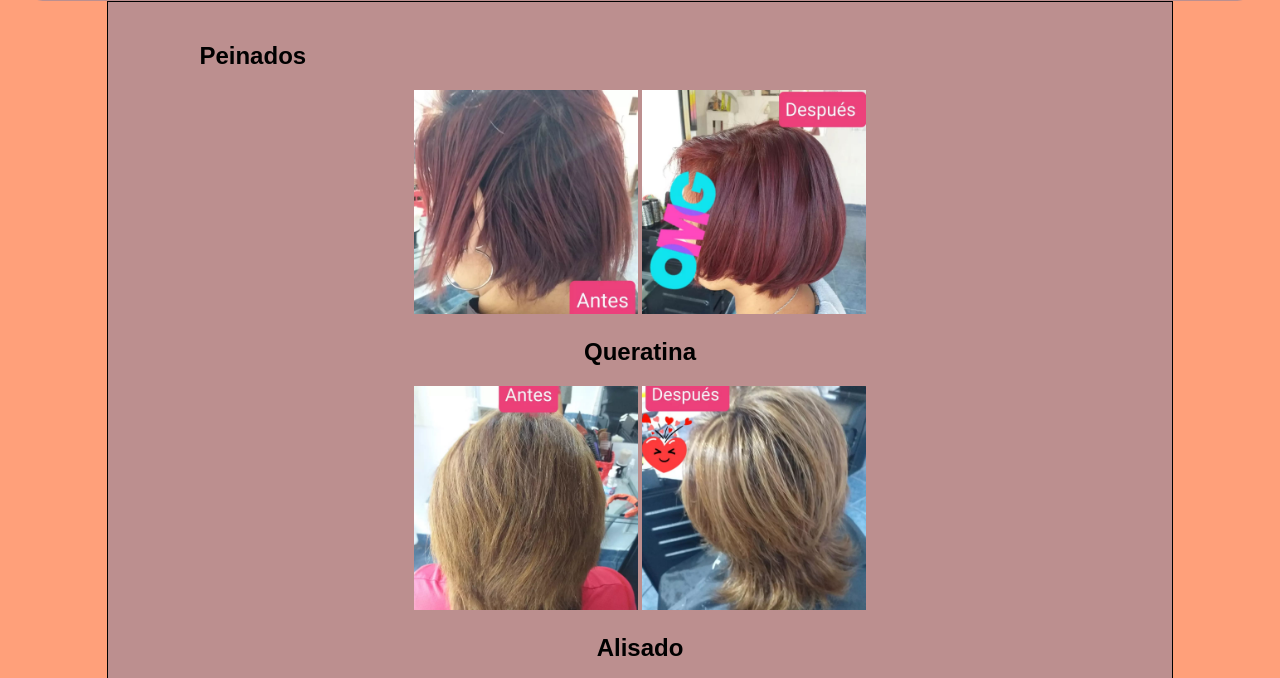
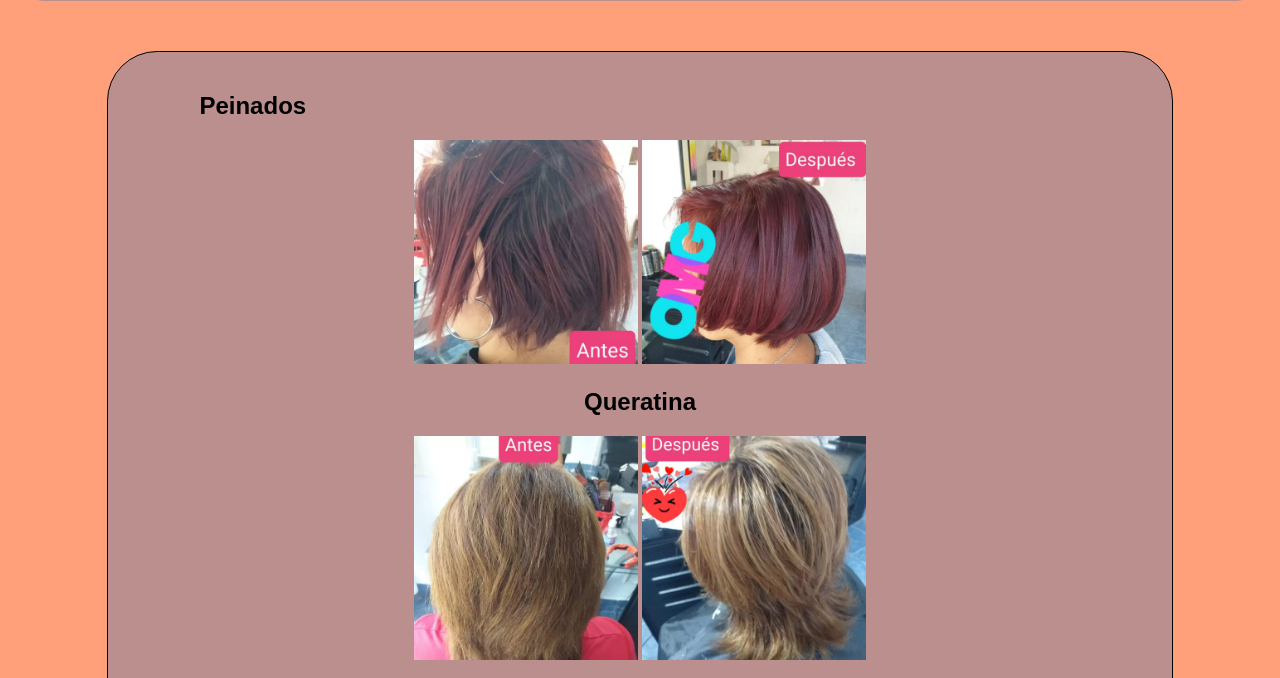
Before and after one commit to Facundo7Rodriguez/FJ-Stylo, a plain HTML site: page index.html in a window 1280 px wide. Shown: the part 94-772 px from the top of the page. Drawn offline with Linux system fonts and the light colour scheme.

Commit message:
Actualizacion peinados

```diff
--- a/CSS/style.CSS
+++ b/CSS/style.CSS
@@ -64,7 +64,8 @@ body{
     margin: 0 auto;
     padding: 20px;
     border: 1px solid black;
-
+    border-radius: 50px;
+    margin-top: 50px;
 }
 .peinados{
     grid-column: 1/5;
@@ -78,3 +79,11 @@ body{
     transform: scale(1.1);
 }
 /*Fin Seccion de Peinados*/
+
+/*Inicio Footer*/
+
+/*Fin Footer*/
+
+/*Estilos Nosotros*/
+
+/*Fin Estilos nosotos*/
```
